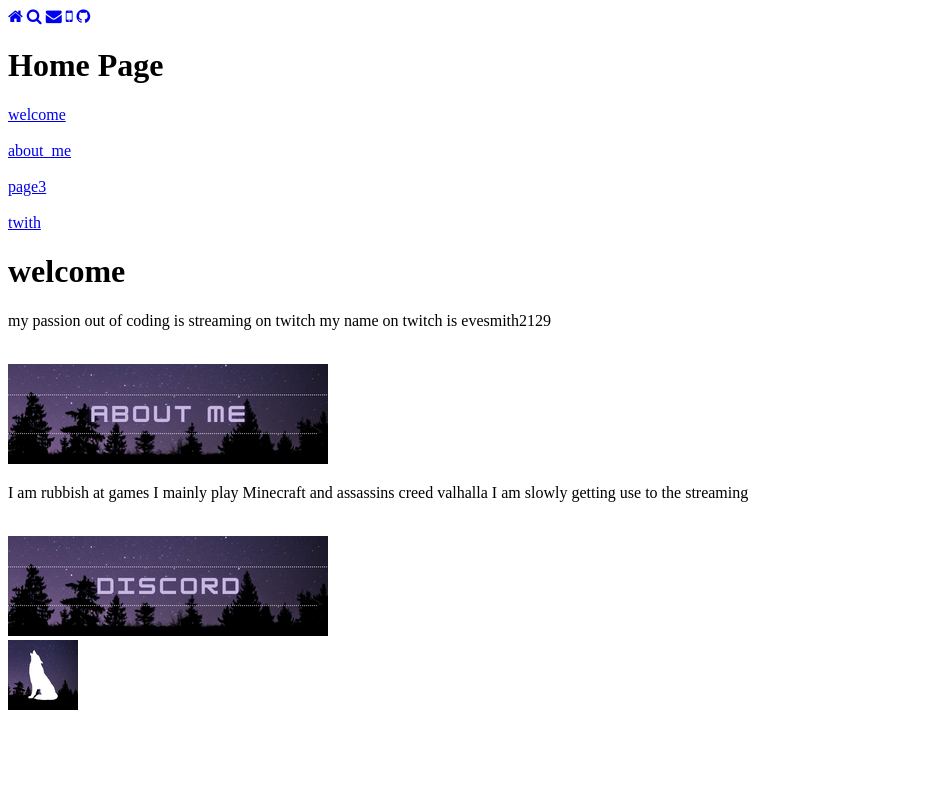
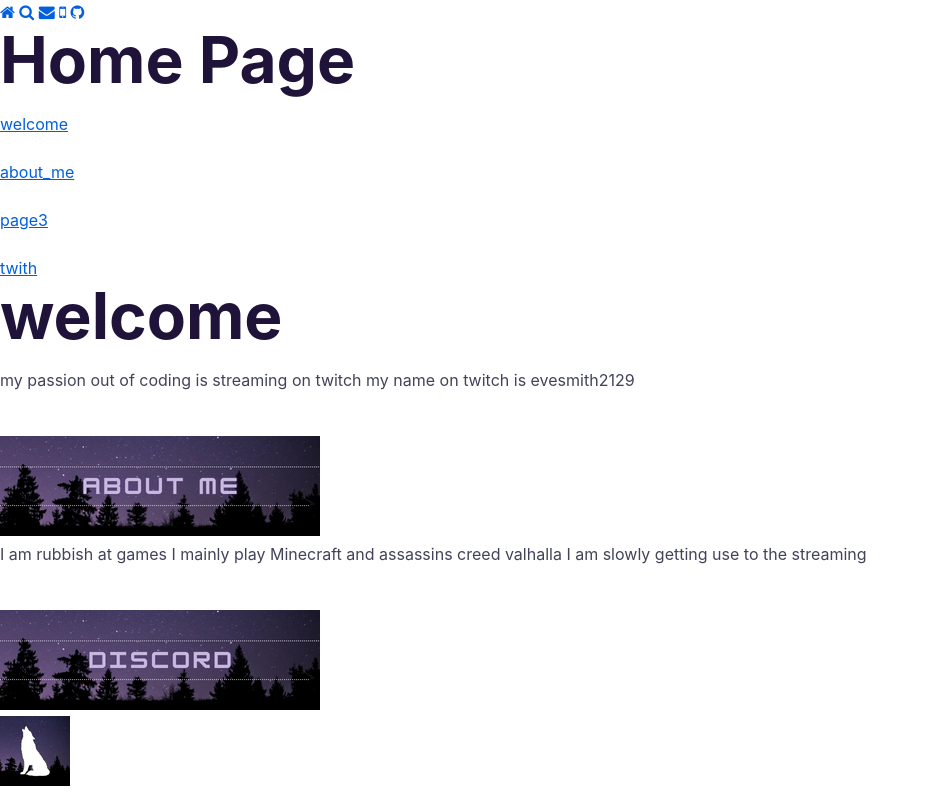
Before and after one commit to evesmith2129/test-website, a plain HTML site: page page1.html in a window 1280 px wide. Shown: the whole page, without its empty margins (0-929 px from the left). Drawn offline with Linux system fonts and the light colour scheme; a web font is replaced by a local one.

Commit message:
Update page1.html

```diff
--- a/page1.html
+++ b/page1.html
@@ -2,7 +2,7 @@
 <html lang="en">
 <head>
     <link rel="stylesheet" href="https://cdnjs.cloudflare.com/ajax/libs/font-awesome/4.7.0/css/font-awesome.min.css">
-    <link rel="stylesheet" href="text/css" href="main.css">
+    <link rel="stylesheet" href="main.css">
     <meta charset="UTF-8">
     <meta http-equiv="X-UA-Compatible" content="IE=edge">
     <meta name="viewport" content="width=device-width, intial-scale-1.0">
```
